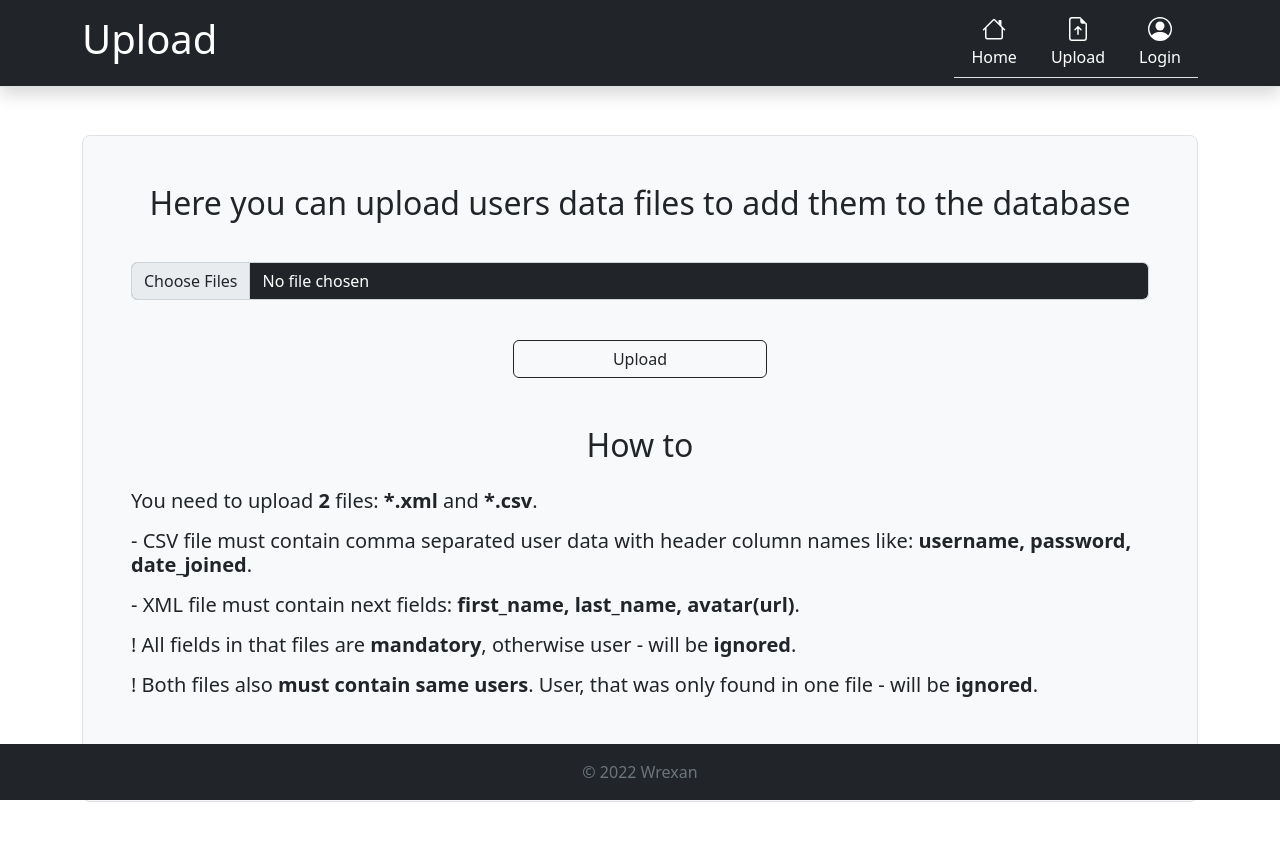
After one commit to Wrexan/XML_CSV_to_Django, a Django app: page /upload/ in a window 1280 px wide. The commit adds this page. Run offline with Django 4.2, Linux system fonts and the light colour scheme.

Commit message:
add design and url to upload page

```diff
--- a/templates/base.html
+++ b/templates/base.html
@@ -26,9 +26,6 @@
         <div class="container">
             <div class="d-flex flex-wrap align-items-center justify-content-center justify-content-lg-start">
                 <div class="d-flex align-items-center my-2 my-lg-0 me-lg-auto text-white text-decoration-none">
-{#                    <svg class="bi me-2" width="40" height="32" role="img" aria-label="Bootstrap">#}
-{#                        <use xlink:href="#bootstrap"></use>#}
-{#                    </svg>#}
                     <h1>{% block page_name %}{% endblock %}</h1>
                 </div>
                 <ul class="nav nav-tabs col-12 col-lg-auto my-2 justify-content-center my-md-0 text-small">
--- /dev/null
+++ b/templates/users/upload.html
@@ -0,0 +1,57 @@
+{% extends 'base.html' %}
+
+{% block title %}
+    Upload
+{% endblock %}
+
+{% block page_name %}
+    Upload
+{% endblock %}
+
+{% block body %}
+    <div class="container-fluid pb-3 my-5">
+        <div class="container d-grid gap-3" style="grid-template-columns: 1fr;">
+            <div class="bg-light border rounded-3 p-5">
+                <div class="d-flex justify-content-center row mb-3 text-center">
+                    <div class="mb-4">
+                        <h2>
+                            Here you can upload users data files to add them to the database
+                        </h2>
+                        <p>
+                    </div>
+                    <form method="post" enctype="multipart/form-data">
+                        <div class="mb-4 h5">
+                            <input type="file" class="form-control text-bg-dark" id="files" name="files"
+                                   accept=".csv, .xml" multiple>
+                        </div>
+                        <div>
+                            <button type="submit" class="btn btn-outline-dark mt-3 w-25">Upload</button>
+                        </div>
+{#                        <div>#}
+{#                            <a class="btn btn-outline-dark mt-3 px-3 w-25" href="{{ URL.upload }}?source=demo1">Upload DEMO 1</a>#}
+{#                        </div>#}
+{#                        <div>#}
+{#                            <a class="btn btn-outline-dark mt-3 px-3 w-25" href="{{ URL.upload }}?source=demo2">Upload DEMO 2</a>#}
+{#                        </div>#}
+                    </form>
+                    <p>
+                    <p>
+                    <p>
+                    <h2>
+                        How to
+                    </h2>
+                    <p>
+                    <div class="mb-4 h5">
+                        <div class="text-start">
+                            <p>You need to upload <b>2</b> files: <b>*.xml</b> and <b>*.csv</b>.
+                            <p> - CSV file must contain comma separated user data with header column names like: <b>username, password, date_joined</b>.
+                            <p> - XML file must contain next fields: <b>first_name, last_name, avatar(url)</b>.
+                            <p>! All fields in that files are <b>mandatory</b>, otherwise user - will be <b>ignored</b>.
+                            <p>! Both files also <b>must contain same users</b>. User, that was only found in one file - will be <b>ignored</b>.
+                        </div>
+                    </div>
+                </div>
+            </div>
+        </div>
+    </div>
+{% endblock %}
--- a/users/urls.py
+++ b/users/urls.py
@@ -3,5 +3,6 @@ from . import views
 
 urlpatterns = [
     path("", views.UsersView.as_view()),
-    path("<int:pk>/", views.UserProfileView.as_view())
+    path("<int:pk>/", views.UserProfileView.as_view()),
+    path("upload/", views.UsersUploadView.as_view())
 ]
--- a/users/views.py
+++ b/users/views.py
@@ -9,11 +9,16 @@ class UsersView(View):
         users = User.objects.all()
         return render(request, "users/users.html", {"user_list": users})
 
-    # model = User
-    # queryset = User.objects.all()
-
 
 class UserProfileView(View):
     def get(self, request, pk):
         user = User.objects.get(id=pk)
         return render(request, "users/user_profile.html", {"user": user})
+
+
+class UsersUploadView(View):
+    def get(self, request):
+        return render(request, "users/upload.html")
+
+    def post(self, request):
+        return render(request, "users/upload.html")
```
